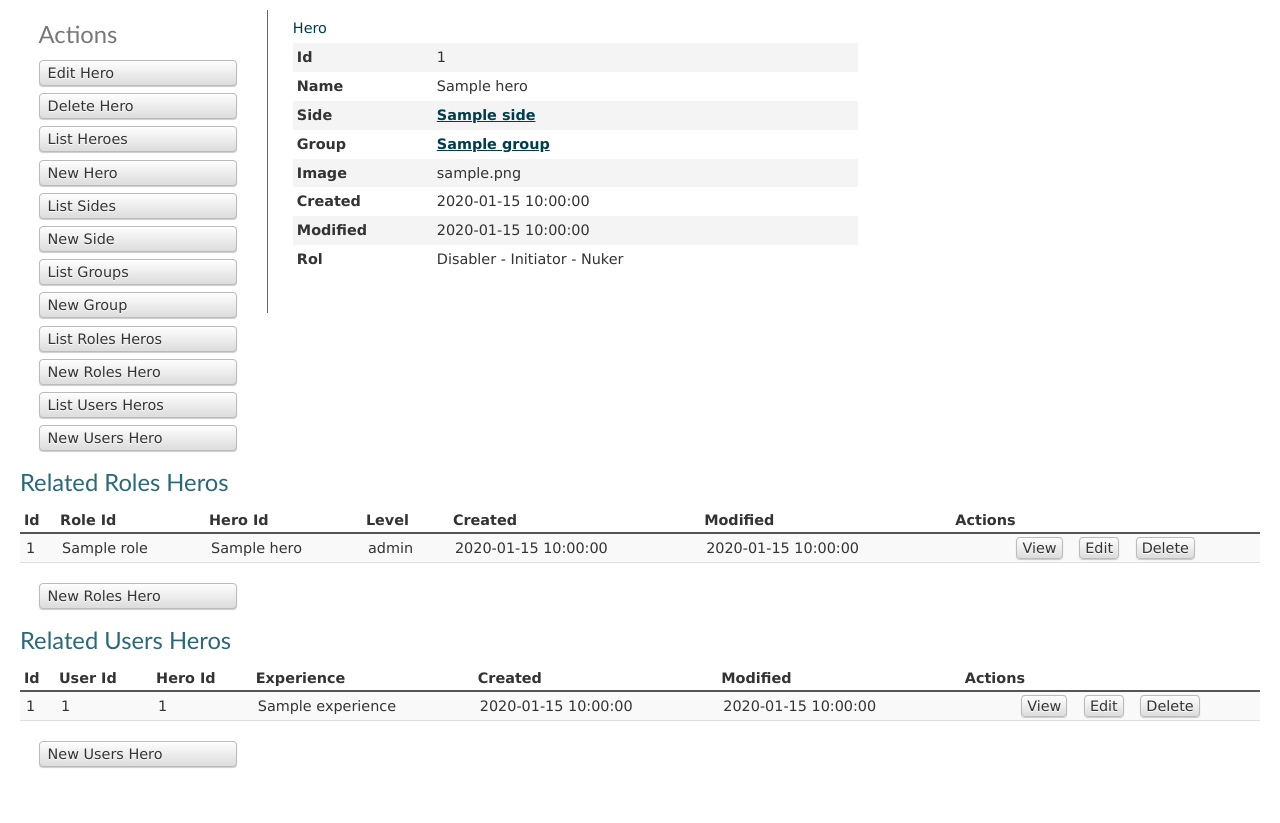
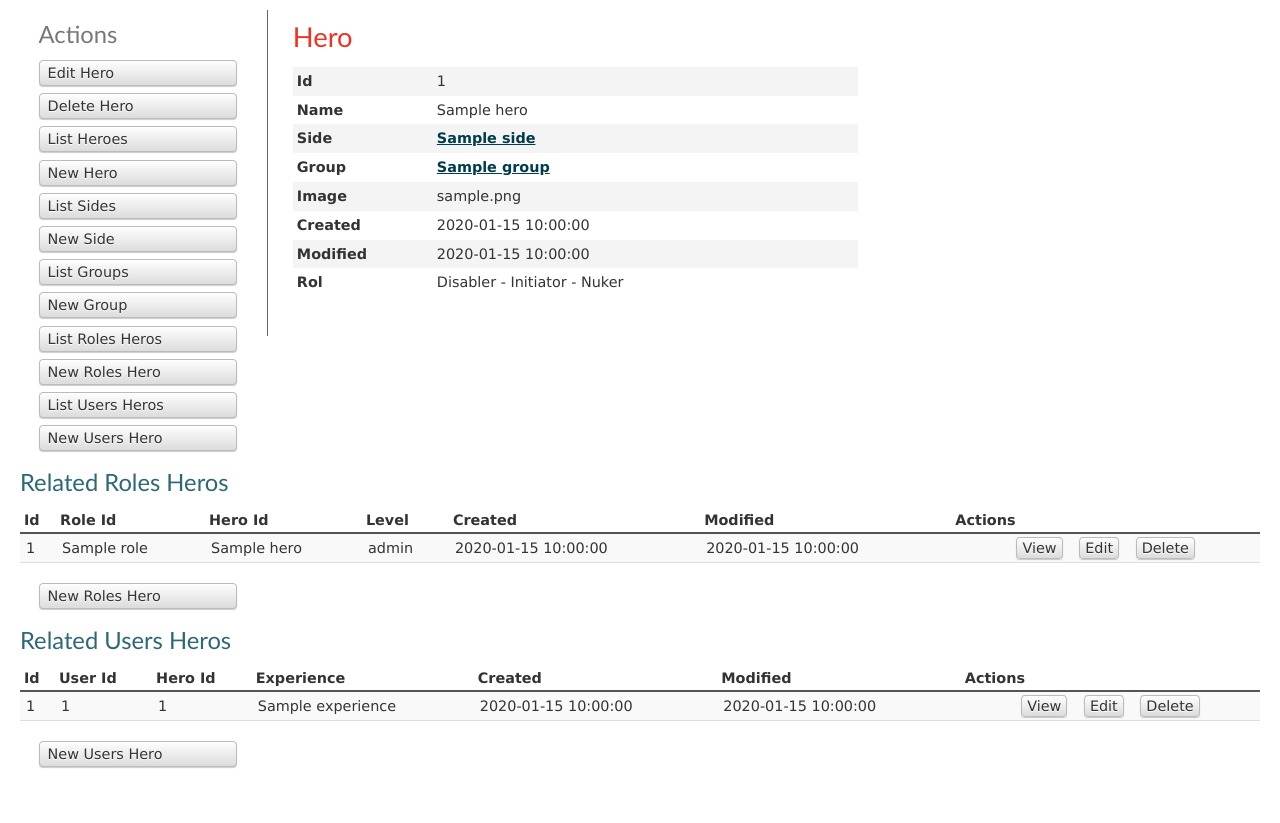
Before and after one commit to jegasmlm/dotadev, a CakePHP app: the page made by app/View/Heroes/view.ctp in a window 1280 px wide. Shown: the part 47-870 px from the top of the page. Run offline with PHP 8.4 and a stand-in for CakePHP, Linux system fonts and the light colour scheme; the template is opened without the code that fills it: most values are stand-ins (such as "Sample title", 1, 10 or a date in 2020); data that the repository does not hold is empty; some libraries are stand-ins or nearby versions.

```diff
--- a/app/View/Heroes/view.ctp
+++ b/app/View/Heroes/view.ctp
@@ -1,5 +1,5 @@
 <div class="heroes view">
-<h1><?php echo __('Hero'); ?></h1>
+<h2><?php echo __('Hero'); ?></h2>
 	<dl>
 		<dt><?php echo __('Id'); ?></dt>
 		<dd>
--- a/app/View/Layouts/default.ctp
+++ b/app/View/Layouts/default.ctp
@@ -28,8 +28,8 @@ $cakeVersion = __d('cake_dev', 'CakePHP %s', Configure::version())
 	<?php
 		echo $this->Html->meta('icon');
 
-		//echo $this->Html->css('cake.generic');
-        echo $this->Html->css(array('bootstrap-theme','cake.generic','styles'));
+		echo $this->Html->css('cake.generic');
+        //echo $this->Html->css(array('bootstrap-theme','cake.generic','styles'));
 
 		echo $this->fetch('meta');
 		echo $this->fetch('css');
```
